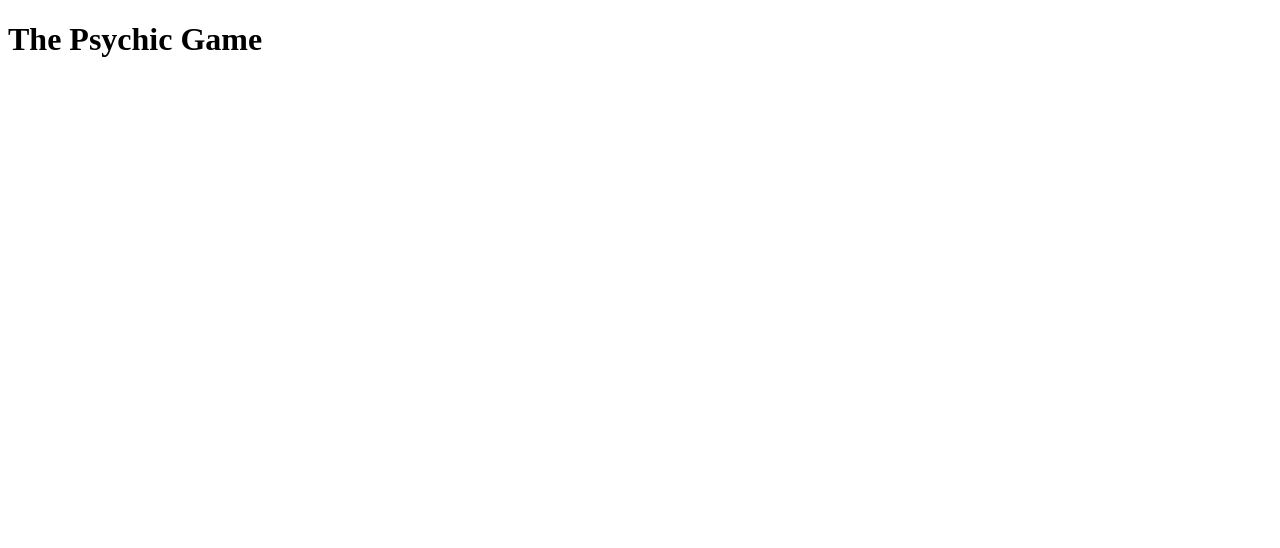
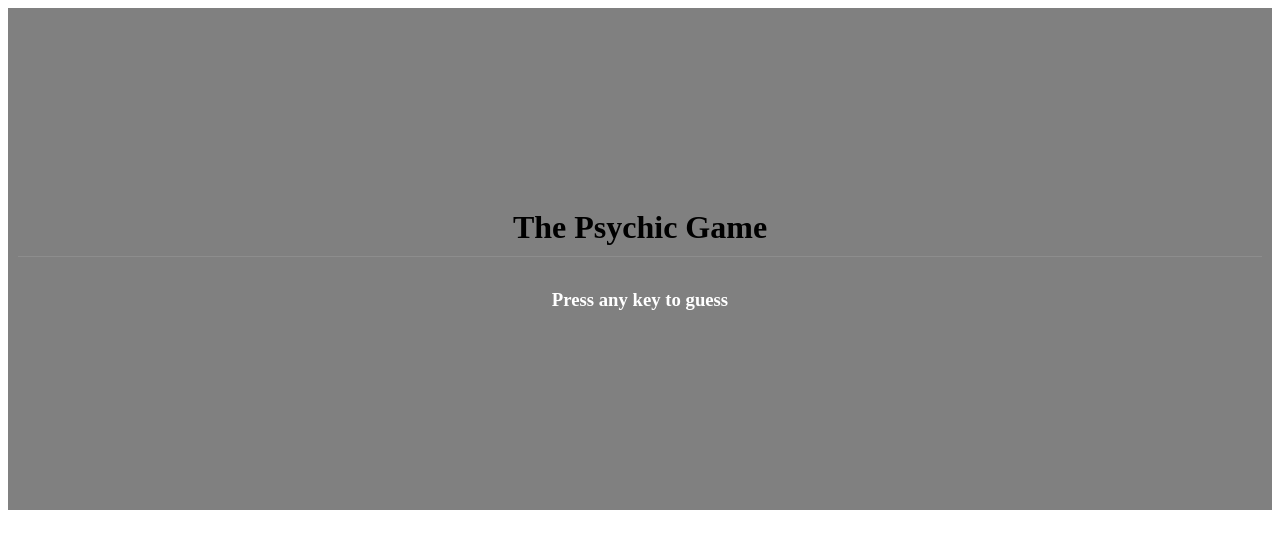
Before and after one commit to pracharya2601/Psychic-Game, a plain HTML site: page index.html in a window 1280 px wide. Drawn offline with Linux system fonts and the light colour scheme; files that its build step writes are made by us from their sources.

Commit message:
css and readme file

```diff
--- a/assets/css/style.css
+++ b/assets/css/style.css
@@ -0,0 +1,24 @@
+.container  {
+    background-color: grey;
+    padding: 20vh 0 20vh 0;
+    text-align: center;
+}
+
+#game   {
+    padding: 10px;
+
+}
+
+#game > h1 {
+    padding: 10px;
+    border-bottom: 1px solid rgb(255, 255, 255, 0.1);
+
+}
+#game > h3 {
+    padding: 10px;
+    color: white;
+}
+
+div > * {
+    padding: 5px;
+}
--- a/index.html
+++ b/index.html
@@ -1,17 +1,19 @@
 <!DOCTYPE html>
-<html lang="en-us">
+<html lang="en">
 <head>
     <meta charset="UTF-8">
+    <meta name="viewport" content="width=device-width, initial-scale=1.0">
     <title>Psychic Game</title>
-    <link rel="stylesheet" type="text/css" href="assets/style.css">
+    <link rel="stylesheet" type="text/css" href="assets/css/style.css">
     <script src="assets/javascript/game.js"></script>
 </head>
 <body>
-    <div id="game">
-        <h1>The Psychic Game</h1>
+    <div class="container">
+        <div id="game">
+            <h1>The Psychic Game</h1>
+            <h3>Press any key to guess</h3>
 
+        </div>
     </div>
-
-
 </body>
 </html>
```
Also changed, not shown: assets/images/a.png (added), assets/images/b.png (added), 3 other files.
